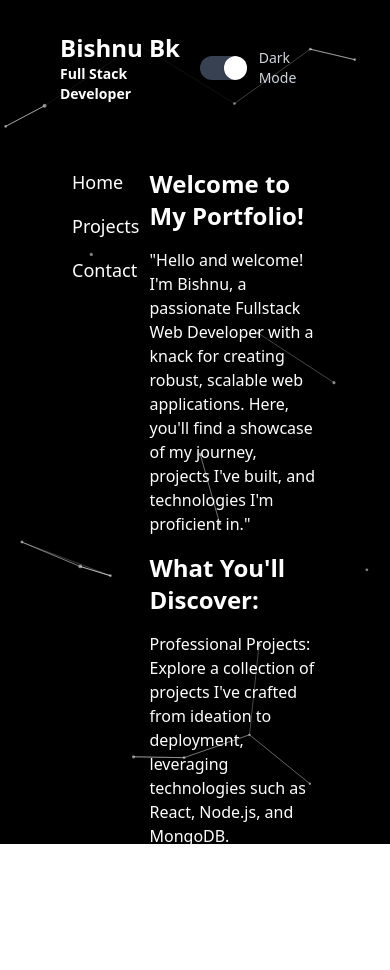
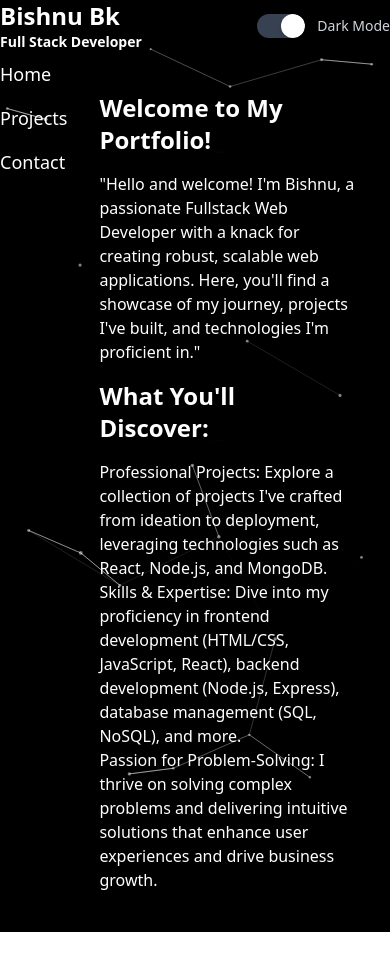
Before and after one commit to bishnuf66/portfolio, a React (Create React App) app: page / in a window 390 px wide. Shown: the top 970 px of the page. After the commit the page ends 932 px from the top, so only its background shows below. Built offline with nearby package versions, Linux system fonts and the light colour scheme.

Commit message:
added responsiveness

```diff
--- a/src/App.js
+++ b/src/App.js
@@ -16,20 +16,23 @@ function App() {
   return (
     <Router>
 
-      <div className={`transition-all duration-700 ease-in-out w-full h-screen ${isDarkMode ? 'bg-black' : 'bg-white'}`}>
-        <div className={`w-full top-0 px-10 py-4 ${isDarkMode ? 'text-white' : 'text-black'}`}>
+      <div className={` container transition-all duration-700 ease-in-out w-full min-h-screen ${isDarkMode ? 'bg-black' : 'bg-white'}`}>
+
+        <Design isDarkMode={isDarkMode} />
+
+
+        <div className={` w-full top-0 p-0  sm:px-10 sm:py-4 ${isDarkMode ? 'text-white' : 'text-black'} `}>
           <Header isDarkMode={isDarkMode} toggleDarkMode={toggleDarkMode} />
         </div>
-        <Design isDarkMode={isDarkMode} />
-        <div className="flex flex-row px-10">
-          <div className={`w-1/4 p-4 ${isDarkMode ? 'text-white' : 'text-black'}`}>
+
+        <div className="flex flex-row px-0 py-2  sm:px-10">
+          <div className={`w-1/4 p-0 sm:py-4 sm:p-4 ${isDarkMode ? 'text-white' : 'text-black'}`}>
             <Sidebar isDarkMode={isDarkMode} />
           </div>
           <div className="flex justify-center items-center p-4">
             <Routes>
               <Route path="/" element={<Home isDarkMode={isDarkMode} />} />
               <Route path="/projects" element={<Projects isDarkMode={isDarkMode} />} />
-              {/* Pass isDarkMode prop to Contact component */}
               <Route path="/contact" element={<Contact isDarkMode={isDarkMode} />} />
             </Routes>
           </div>
--- a/src/components/Design.js
+++ b/src/components/Design.js
@@ -15,7 +15,7 @@ const Design = ({ isDarkMode }) => {
   }, []);
 
   return (
-    <div >
+    <div>
       <Particles
         id="tsparticles"
         init={particlesInit}
--- a/src/components/Header.js
+++ b/src/components/Header.js
@@ -2,13 +2,13 @@ import React from "react";
 
 const Header = ({ isDarkMode, toggleDarkMode }) => {
   return (
-    <div className="px-5 py-4 flex justify-between items-center">
+    <div className=" p-0 sm:px-5 sm:py-4 flex justify-between items-center ">
       <div className="flex flex-col">
         <h1 className={`text-2xl font-bold ${isDarkMode ? 'text-white' : 'text-black'}`}>Bishnu Bk</h1>
         <h1 className={`text-sm font-bold ${isDarkMode ? 'text-white' : 'text-black'}`}>Full Stack Developer</h1>
       </div>
       <div className="flex items-center">
-        <label className="inline-flex items-center cursor-pointer">
+        <label className="inline-flex items-center cursor-pointer ">
           <input
             type="checkbox"
             className="hidden peer"
@@ -25,7 +25,7 @@ const Header = ({ isDarkMode, toggleDarkMode }) => {
             ></div>
           </div>
           <span
-            className={`ml-3 text-sm font-medium ${isDarkMode ? 'text-gray-300' : 'text-gray-900'
+            className={` ml-3 text-sm font-medium ${isDarkMode ? 'text-gray-300' : 'text-gray-900 '
               }`}
           >
             {isDarkMode ? "Dark Mode" : "Light Mode"}
--- a/src/components/Sidebar.js
+++ b/src/components/Sidebar.js
@@ -3,7 +3,7 @@ import { Link } from 'react-router-dom';
 
 const Sidebar = ({ isDarkMode }) => {
     return (
-        <div className={`w-1/4 p-4 ${isDarkMode ? 'text-white' : 'text-black'}`}>
+        <div className={`w-1/4  p-0 sm:p-4 ${isDarkMode ? 'text-white' : 'text-black'}`}>
             <ul className="space-y-4">
                 <li>
                     <Link to="/" className="text-lg hover:underline">Home</Link>
```
